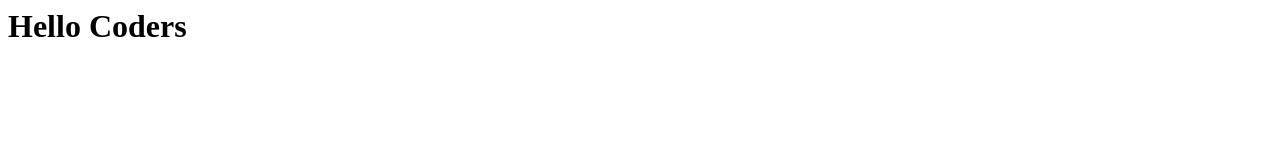
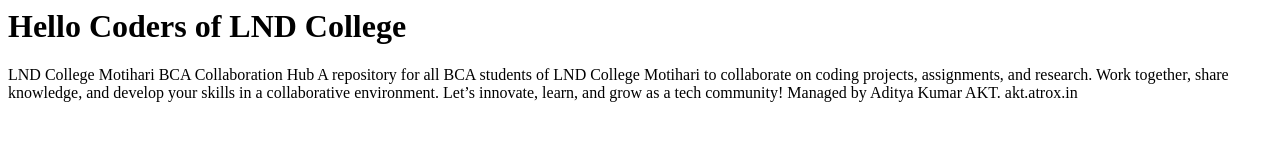
Before and after one commit to AdityaThakurAKT/CodeHub_LndCollege, a plain HTML site: page index.html in a window 1280 px wide. Drawn offline with Linux system fonts and the light colour scheme.

Commit message:
index updated

```diff
--- a/index.html
+++ b/index.html
@@ -1 +1,2 @@
-<h1>Hello Coders</h1>
+<h1>Hello Coders of LND College </h1>
+     <p>LND College Motihari BCA Collaboration Hub A repository for all BCA students of LND College Motihari to collaborate on coding projects, assignments, and research. Work together, share knowledge, and develop your skills in a collaborative environment. Let’s innovate, learn, and grow as a tech community! Managed by Aditya Kumar AKT. akt.atrox.in</p>
```
